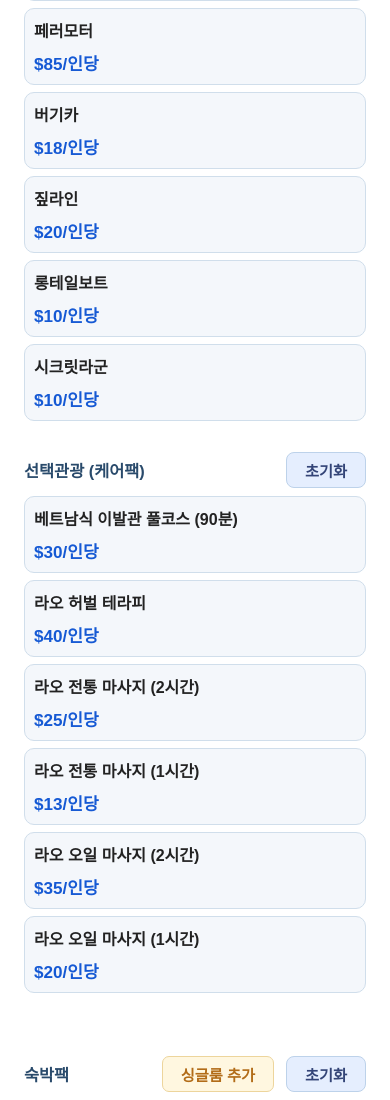
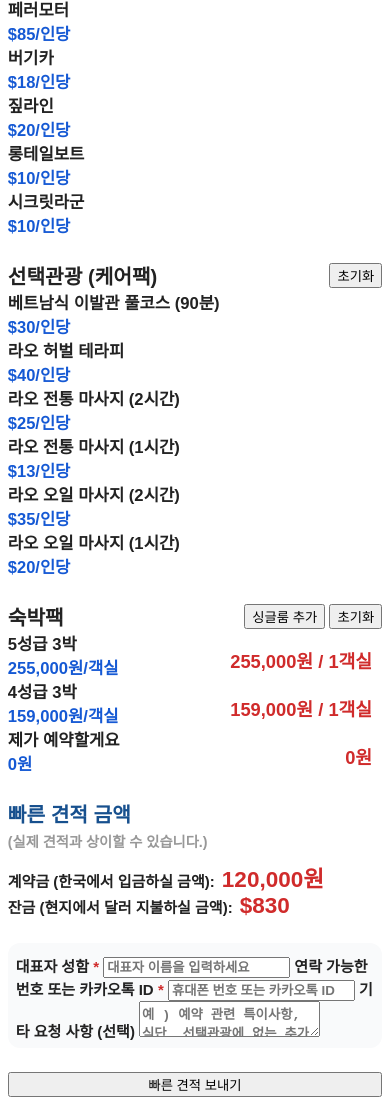
Before and after one commit to moonsonghapnida/laos-trip-selector, a plain HTML site: page index.html in a window 390 px wide. Shown: the part 648-1748 px from the top of the page. Drawn offline with nearby package versions, Linux system fonts and the light colour scheme.

Commit message:
Update index.html

```diff
--- a/index.html
+++ b/index.html
@@ -27,29 +27,16 @@
       gap: 0;
     }
     .form-col.left {
-      min-width: 300px;
+      min-width: 300px; /* 필요시 조정 */
       flex-basis: 48%;
     }
     .form-col.right {
       min-width: 300px;
       flex-basis: 48%;
     }
+
     .section, .date-section, .result-section, .contact-section { margin-bottom: 24px; }
     h1 { font-size: 1.18rem; font-weight: bold; text-align: center; margin-bottom: 24px; color: #14508e; letter-spacing: -1px;}
-
-    /* 견적 금액 박스 */
-    .result-section {
-      margin: 20px 0 17px 0;
-      padding: 13px 7px 8px 7px;
-      background: #f4f6fa;
-      border-radius: 12px;
-      text-align: center;
-      font-size: 1.05em;
-      color: #14508e;
-      font-weight: 600;
-      box-shadow: 0 2px 10px #8ab3d32c;
-      max-width: 100%;
-    }
     .result-section .result-title {
       font-size: 1.21em;
       font-weight: bold;
@@ -66,153 +53,68 @@
       font-weight: 700;
       color: #d02b2b;
       margin-left: 3px;
+      display: inline-block;
+    }
+
+    /* 숙박팩 가격 컬러 */
+    .room-price-blue { color: #1559d4 !important; font-weight: bold;}
+    .room-total-red { color: #d02b2b !important; font-weight: bold;}
+
+    /* 선택관광 인당 가격(파랑) */
+    .price-blue { color: #1559d4 !important; font-weight: bold; }
+
+    /* 전체 볼드화 */
+    .section-label-row, .option-title, .option-unit, .option-total, .toggle-btn,
+    .contact-label, .contact-input, .person-desc, label { font-weight: bold;}
+
+    /* 숙박팩 버튼 우측 정렬 (싱글룸/초기화) */
+    .section-label-row { display: flex; justify-content: space-between; align-items: center; }
+    .option-row { position: relative; }
+
+    /* 선택관광 -1명 버튼 위치 */
+    .option-controls { position: absolute; right: 12px; top: 10px; z-index:2; }
+    .option-minus-btn { font-size: 1em; padding: 4px 10px; border-radius:7px; background:#e9e7ff; color:#2857a3; border:1px solid #bdd2ea; cursor:pointer;}
+    .option-minus-btn:active { background:#c9e2ff;}
+
+    .option-total {
+      position: absolute;
+      right: 10px;
+      bottom: 9px;
+      color: #d02b2b;
+      font-size: 1.07em;
+      background: none; border: none; margin: 0; font-weight: bold;
+    }
+    /* 선택 안된 상태 인당 가격 파랑(PC) */
+    .option-unit.price-blue { color: #1559d4 !important; font-weight: bold;}
+
+    .contact-section {
+      background: #f9fafb !important;
+      border-radius: 12px !important;
+      padding: 12px 8px 7px 8px !important;
+      font-weight: bold;
+    }
+
+    /* 모바일에서 1단으로 변경 */
+    @media (max-width: 900px) {
+      .container { max-width: 99vw; padding: 7vw 2vw;}
+      .form-grid { flex-direction: column; gap: 0;}
+      .form-col.left, .form-col.right { flex-basis: 100%; min-width: 0;}
     }
     @media (max-width:700px) {
-      .result-section .result-title { font-size: 1.35em;}
-      .result-section .result-desc { font-size: 1.08em;}
-      .result-section .result-big { font-size: 1.8em;}
+      /* 소제목, 블록 등 크게 */
+      .section-label-row label, .date-label, .result-title { font-size: 1.35em !important; }
+      .option-title, .option-unit, .option-total, .toggle-btn { font-size: 1.11em !important; }
+      .section, .date-section, .result-section, .contact-section, .option-row { font-weight: bold; }
+      .option-row { min-height: 38px !important; font-size: 1em;}
+      .option-controls { right: 8px; top: 7px; }
+      .option-minus-btn { font-size: 1.16em !important; padding: 1px 11px !important;}
+      .option-total { font-size: 1.22em !important; bottom: 6px;}
+      /* 선택 전 인당 가격 폰트 */
+      .option-unit.price-blue { font-size: 1.1em !important; }
     }
-
-    /* 입력폼 (연락처) */
-    .contact-section {
-      margin-bottom: 20px;
-      background: #f9fafb;
-      border-radius: 12px;
-      padding: 18px 10px 12px 10px;
-      box-shadow: 0 2px 10px #d4e6f532;
-      border: 1.5px solid #e3eaf3;
-    }
-    .contact-label {
-      display: block;
-      margin: 10px 0 5px 2px;
-      color: #37629d;
-      font-size: 1.09em;
-      font-weight: 700;
-    }
-    .contact-input {
-      width: 100%;
-      padding: 8px 8px;
-      border: 1.4px solid #bfd2e9;
-      border-radius: 8px;
-      font-size: 1.07em;
-      margin-bottom: 3px;
-      box-sizing: border-box;
-      background: #f7fafc;
-      font-family: 'Pretendard', 'Noto Sans KR', Arial, sans-serif;
-      font-weight: 700;
-    }
-    textarea.contact-input { resize: vertical;}
-    .submit-btn {
-      display: block; width: 100%;
-      background: linear-gradient(90deg, #1466b6 88%, #25a6d1 100%);
-      color: #fff;
-      border: none;
-      border-radius: 12px;
-      padding: 13px 0;
-      font-size: 1.11em;
-      font-weight: 700;
-      margin-top: 22px;
-      cursor: pointer;
-      transition: background 0.15s;
-      letter-spacing: 0.5px;
-      box-shadow: 0 2px 10px #4176a72c;
-    }
-    .submit-btn:active { background: #2a8ad1;}
-
-    /* 섹션 타이틀/버튼 */
-    .section-label-row { display:flex; align-items:center; justify-content:space-between; margin-bottom:8px;}
-    .section label, .date-label, .section-label-row label { font-weight: 700; font-size: 1.08rem; color: #294a6b;}
-    .person-desc { color:#b04d0c; font-size:0.89em; margin-top:5px; margin-bottom:-12px; font-weight:600;}
-    .toggle-group { display: flex; gap: 7px; flex-wrap: wrap; margin-top: 7px;}
-    .toggle-btn { background: #f4f7fb; border: 1.2px solid #c5d4ee; border-radius: 10px; padding: 9px 0 7px 0; font-size: 1.01em; flex: 1 1 0; text-align: center; cursor: pointer; margin-bottom: 6px; min-width: 42px; transition: all 0.12s; position: relative; font-weight:800;}
-    .toggle-btn.selected { background: #296bb3; color: #fff; border-color: #14508e;}
-    .option-list { margin-top: 6px;}
-    /* 옵션블록 (선택관광/숙박) */
-    .option-row {
-      display: flex;
-      align-items: center;
-      background:#f4f7fb;
-      border:1px solid #d0deeb;
-      border-radius:10px;
-      padding: 9px 14px 9px 14px;
-      margin-bottom: 7px;
-      min-height:38px;
-      font-size:1.01em;
-      cursor:pointer;
-      transition:background .18s, color .18s;
-      font-weight:800;
-      position: relative;
-    }
-    .option-row.selected { background: #296bb3; color: #fff; border-color: #14508e;}
-    .option-title { font-size: 1.04em; flex:2; font-weight:800; display:flex; align-items:center; gap:4px;}
-    .option-unit { flex:1.5; font-size: 1.02em; color:#1559d4; text-align:center; font-weight:800;}
-    .option-row.selected .option-unit { color:#fff;}
-    .option-total { font-size: 1.15em; color:#e44237; font-weight:900; text-align:right; position:absolute; right:16px; bottom:8px;}
-    .option-row.selected .option-total { color: #ffe400; }
-    .option-controls {
-      display:flex;
-      align-items:center;
-      gap:8px;
-      position: absolute;
-      right: 12px;
-      top: 8px;
-      z-index:2;
-    }
-    .option-minus-btn {
-      background:#e9e7ff;
-      color:#2857a3;
-      border:1px solid #bdd2ea;
-      font-size:1.09em;
-      font-weight:800;
-      border-radius:7px;
-      padding:4px 13px;
-      cursor:pointer;
-      margin-bottom:2px;
-    }
-    .option-minus-btn:active {background:#c9e2ff;}
-
-    /* 숙박팩 가격 강조 */
-    .room-price-blue { color:#1559d4 !important; font-weight:800;}
-    .room-total-red { color:#e44237 !important; font-weight:900;}
-
-    .init-btn {
-      font-size:1em; background:#e5eefe; border:1px solid #bdd2ea;
-      border-radius:8px; color:#347; padding:4px 16px; cursor:pointer; margin-left:7px; font-weight:800;
-    }
-    .init-btn:hover {background:#d1e8ff;}
-    .room-single-btn {
-      background:#fff7e0; color:#b26c18; border:1px solid #edd59c;
-      font-size:1em; border-radius:7px; padding:4px 16px; margin-right:7px; cursor:pointer; font-weight:800;
-    }
-    .room-single-btn:active {background:#ffeec4;}
-
-    .date-section {margin-bottom:22px;}
-    .date-label {font-weight:700; color:#294a6b; font-size:1.13em; margin-bottom:10px; display:block;}
-    .date-input-wrap {display:flex; align-items:center; background:#f4f7fb; border-radius:10px; border:1.2px solid #c5d4ee; padding:12px 13px;}
-    .date-input {border:none; background:transparent; font-size:1em; color:#1849b9; flex:1;}
-    .date-input:focus {outline:none;}
-    .date-icon {font-size:1.2em; color:#14508e; margin-right:9px;}
-
-    /* 모바일 스타일 */
-    @media (max-width: 700px) {
-      h1 { font-size: 1.25rem;}
-      .section label, .date-label, .section-label-row label { font-size: 1.17rem !important;}
-      .toggle-btn { font-size: 1.05em; }
-      .option-row { font-size:1.10em; flex-direction:column; align-items:flex-start; gap:8px; padding: 9px 9px; min-height:36px;}
-      .option-unit { font-size: 1.11em;}
-      .option-total { font-size: 1.17em; right:13px; bottom:8px;}
-      .option-row.selected .option-total { color: #ffe400;}
-      .option-controls {
-        flex-direction:row; align-items:center;
-        position: absolute; right: 14px; top: 10px; z-index:2;
-      }
-      .option-minus-btn { font-size: 1.16em; padding:5px 14px;}
-      .init-btn, .room-single-btn {margin:0 0 0 8px; font-size:1.09em; padding:6px 18px;}
-      .section-label-row { flex-direction:row; align-items:center; gap:0;}
-    }
-    @media (max-width: 600px) {
-      html {font-size:14px;}
-    }
+    /* 숙박팩 - 객실 가격(파랑), 총가격(빨강) */
+    .room-price-blue { color: #1559d4 !important; font-weight: bold;}
+    .room-total-red { color: #d02b2b !important; font-weight: bold;}
   </style>
 </head>
 <body>
@@ -312,8 +214,6 @@ const roomOptions = [
   {name: "4성급 3박", price: 159000},
   {name: "제가 예약할게요", price: 0}
 ];
-
-// 여행인원
 const personToggleGroup = document.getElementById("personToggleGroup");
 let personCount = 2;
 for(let i=2; i<=MAX_PERSON; i++) {
@@ -335,8 +235,6 @@ for(let i=2; i<=MAX_PERSON; i++) {
   }
   personToggleGroup.appendChild(btn);
 }
-
-// 가이드팩
 let guideType = "kr";
 let guidePrice = 220;
 document.querySelectorAll("#guideToggleGroup .toggle-btn").forEach(btn=>{
@@ -349,7 +247,6 @@ document.querySelectorAll("#guideToggleGroup .toggle-btn").forEach(btn=>{
     sendHeightToParent();
   }
 });
-
 // 선택관광(방비엥) 버튼화
 const vangviengList = document.getElementById("vangviengList");
 let vangviengChecked = Array(vangviengOptions.length).fill(false);
@@ -367,31 +264,25 @@ function renderVangviengList() {
       updateTotal();
       sendHeightToParent();
     };
-
-    // 제목
     const title = document.createElement("div");
     title.className = "option-title";
     title.innerText = opt.name;
     row.appendChild(title);
 
-    // 인당 가격
+    // 인당 가격(파랑, 미선택시)
     const unit = document.createElement("div");
-    unit.className = "option-unit";
+    unit.className = "option-unit" + (!vangviengChecked[idx] ? " price-blue" : "");
     if(vangviengChecked[idx]) {
-      unit.innerHTML = `$${opt.price} × ${vangviengPersons[idx]}명<br>$${vangviengPersons[idx]*opt.price}`;
-      unit.style.color = "";
+      unit.innerText = `$${opt.price} × ${vangviengPersons[idx]}명 = $${vangviengPersons[idx]*opt.price}`;
     } else {
-      unit.classList.add("price-blue");
-      unit.style.color = "#1559d4";
       unit.innerText = `$${opt.price}/인당`;
     }
     row.appendChild(unit);
 
-    // 총 가격/명, -1명 버튼
+    // -1명 버튼, 총 가격
+    if(vangviengChecked[idx]) {
       const controls = document.createElement("div");
       controls.className = "option-controls";
-    if(vangviengChecked[idx]) {
-      // -1명 버튼 (우상단)
       const minusBtn = document.createElement("button");
       minusBtn.type = "button";
       minusBtn.className = "option-minus-btn";
@@ -399,20 +290,18 @@ function renderVangviengList() {
       minusBtn.onclick = function(e){
         vangviengPersons[idx] = Math.max(0, vangviengPersons[idx]-1);
         if(vangviengPersons[idx]===0) vangviengChecked[idx]=false;
-        renderVangviengList();
-        updateTotal();
-        sendHeightToParent();
+        renderVangviengList(); updateTotal(); sendHeightToParent();
         e.stopPropagation();
       };
       controls.appendChild(minusBtn);
-      // 총 가격/명 (우측하단)
+      row.appendChild(controls);
+
       const total = document.createElement("div");
       total.className = "option-total";
       total.id = "vvTotal"+idx;
-      total.innerHTML = `$${vangviengPersons[idx]*opt.price} / 총 ${vangviengPersons[idx]}명`;
-      controls.appendChild(total);
+      total.innerText = `$${vangviengPersons[idx]*opt.price} / 총 ${vangviengPersons[idx]}명`;
+      row.appendChild(total);
     }
-    row.appendChild(controls);
     vangviengList.appendChild(row);
   });
 }
@@ -423,8 +312,7 @@ window.resetVangvieng = function(){
   updateTotal();
   sendHeightToParent();
 }
-
-// 선택관광(케어팩)
+// 선택관광(케어팩) 버튼화
 const careList = document.getElementById("careList");
 let careChecked = Array(careOptions.length).fill(false);
 let carePersons = Array(careOptions.length).fill(0);
@@ -441,31 +329,23 @@ function renderCareList() {
       updateTotal();
       sendHeightToParent();
     };
-
-    // 제목
     const title = document.createElement("div");
     title.className = "option-title";
     title.innerText = opt.name;
     row.appendChild(title);
 
-    // 인당 가격
     const unit = document.createElement("div");
-    unit.className = "option-unit";
+    unit.className = "option-unit" + (!careChecked[idx] ? " price-blue" : "");
     if(careChecked[idx]) {
-      unit.innerHTML = `$${opt.price} × ${carePersons[idx]}명<br>$${carePersons[idx]*opt.price}`;
-      unit.style.color = "";
+      unit.innerText = `$${opt.price} × ${carePersons[idx]}명 = $${carePersons[idx]*opt.price}`;
     } else {
-      unit.classList.add("price-blue");
-      unit.style.color = "#1559d4";
       unit.innerText = `$${opt.price}/인당`;
     }
     row.appendChild(unit);
 
-    // 총 가격/명, -1명 버튼
+    if(careChecked[idx]) {
       const controls = document.createElement("div");
       controls.className = "option-controls";
-    if(careChecked[idx]) {
-      // -1명 버튼 (우상단)
       const minusBtn = document.createElement("button");
       minusBtn.type = "button";
       minusBtn.className = "option-minus-btn";
@@ -473,20 +353,18 @@ function renderCareList() {
       minusBtn.onclick = function(e){
         carePersons[idx] = Math.max(0, carePersons[idx]-1);
         if(carePersons[idx]===0) careChecked[idx]=false;
-        renderCareList();
-        updateTotal();
-        sendHeightToParent();
+        renderCareList(); updateTotal(); sendHeightToParent();
         e.stopPropagation();
       };
       controls.appendChild(minusBtn);
-      // 총 가격/명 (우측하단)
+      row.appendChild(controls);
+
       const total = document.createElement("div");
       total.className = "option-total";
       total.id = "careTotal"+idx;
-      total.innerHTML = `$${carePersons[idx]*opt.price} / 총 ${carePersons[idx]}명`;
-      controls.appendChild(total);
+      total.innerText = `$${carePersons[idx]*opt.price} / 총 ${carePersons[idx]}명`;
+      row.appendChild(total);
     }
-    row.appendChild(controls);
     careList.appendChild(row);
   });
 }
@@ -497,7 +375,6 @@ window.resetCare = function(){
   updateTotal();
   sendHeightToParent();
 }
-
 // 숙박팩(버튼화, 단일선택)
 const roomList = document.getElementById("roomList");
 let selectedRoomIdx = null;
@@ -520,22 +397,14 @@ function updateRoomList(){
       updateTotal();
       sendHeightToParent();
     };
-
-    // 제목
     const title = document.createElement("div");
     title.className = "option-title";
     title.innerText = opt.name;
-    // 가격
+    // 객실당 가격 (파랑)
     const unit = document.createElement("div");
-    unit.className = "option-unit";
-    if(selectedRoomIdx === idx) {
-      unit.innerText = opt.price === 0 ? "0원" : `${opt.price.toLocaleString()}원/객실`;
-      unit.className = "option-unit room-price-blue";
-    } else {
     unit.className = "option-unit room-price-blue";
     unit.innerText = opt.price === 0 ? "0원" : `${opt.price.toLocaleString()}원/객실`;
-    }
-    // 총 가격(빨간)
+    // 총 가격 (빨강)
     const total = document.createElement("div");
     total.className = "option-total room-total-red";
     total.id = "roomTotal"+idx;
@@ -563,7 +432,6 @@ window.resetSingleRoom = function(){
   updateTotal();
   sendHeightToParent();
 }
-
 function updateTotal(){
   let contract = personCount * 60000;
   let baseRoomCnt = Math.ceil(personCount/2);
@@ -583,7 +451,7 @@ renderVangviengList();
 renderCareList();
 updateRoomList();
 updateTotal();
-
+// 견적 전송 (EmailJS)
 function submitEstimate() {
   const travelDate = document.getElementById("travelDate").value.trim();
   if(!travelDate) { alert("여행일자를 선택해주세요."); document.getElementById("travelDate").focus(); return;}
@@ -620,7 +488,6 @@ function submitEstimate() {
     alert("견적 전송에 실패했습니다. 잠시 후 다시 시도해주세요.");
   });
 }
-
 // iframe 자동 높이 parent로 전달
 function sendHeightToParent() {
   if (window.parent !== window) {
```
Lines whose indentation alone changed are shown as unchanged.
